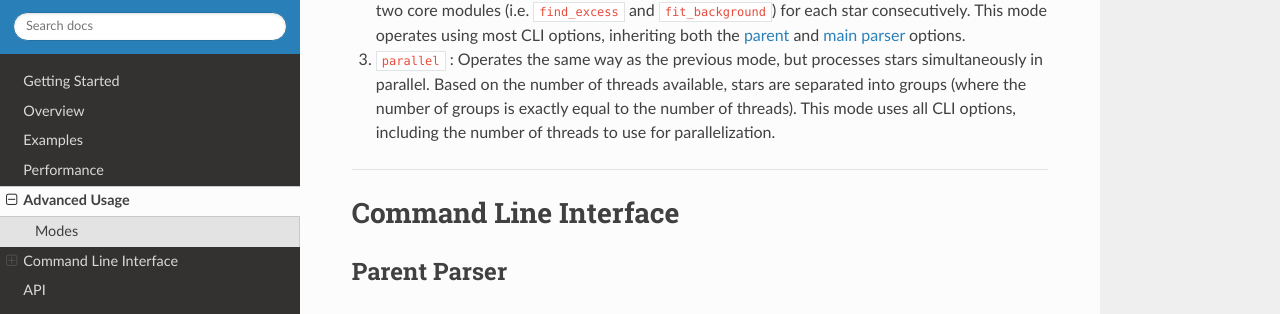
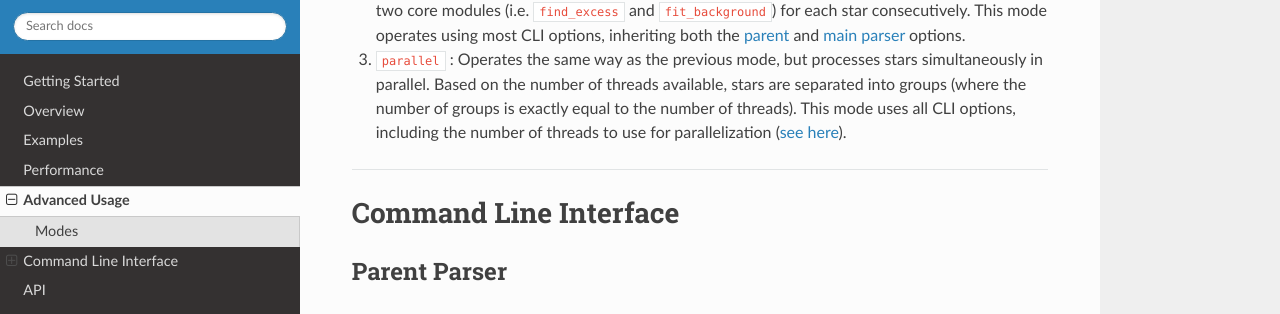
Before and after one commit to ashleychontos/pySYD, a Sphinx documentation site: the page built from docs/advanced.rst, in a window 1280 px wide and 900 px high, scrolled down 426 px. Shown: the part 208-522 px from the top of the window. Built offline with Sphinx 7.4.7 and the Read the Docs theme 2.0.0, drawn with Linux system fonts in a browser that asks for light colours; some of the changed lines change nothing that is shown; some of the changed text lies outside the part shown.

Commit message:
Update advanced.rst

```diff
--- a/docs/advanced.rst
+++ b/docs/advanced.rst
@@ -27,7 +27,7 @@
 
 #. ``parallel`` : Operates the same way as the previous mode, but processes stars simultaneously in parallel. Based on the number of threads
    available, stars are separated into groups (where the number of groups is exactly equal to the number of threads). This mode uses all CLI
-   options, including the number of threads to use for parallelization.
+   options, including the number of threads to use for parallelization (:ref:`see here<parallel>`).
 
 =======
 
@@ -135,8 +135,8 @@
    * nargs = '*'
    * default = ``None``
 
-Excess Parser
-================
+Excess Group
+***************
 
 - ``-bin``, ``--bin``, ``-binning``, ``--binning``
    * dest = ``args.binning``
@@ -179,8 +179,8 @@
    * default = `4000.0`
    * unit = muHz
 
-Background Parser
-=====================
+Background Group
+******************
 
 - ``-bf``, ``--bf``, ``-box``, ``--box``, ``-boxfilter``, ``--boxfilter``
    * dest = ``args.box_filter``
@@ -277,6 +277,7 @@
    * default = ``None``
    * unit = muHz
 
+.. _parallel:
 
 Parallel Parser
 ===================
```
